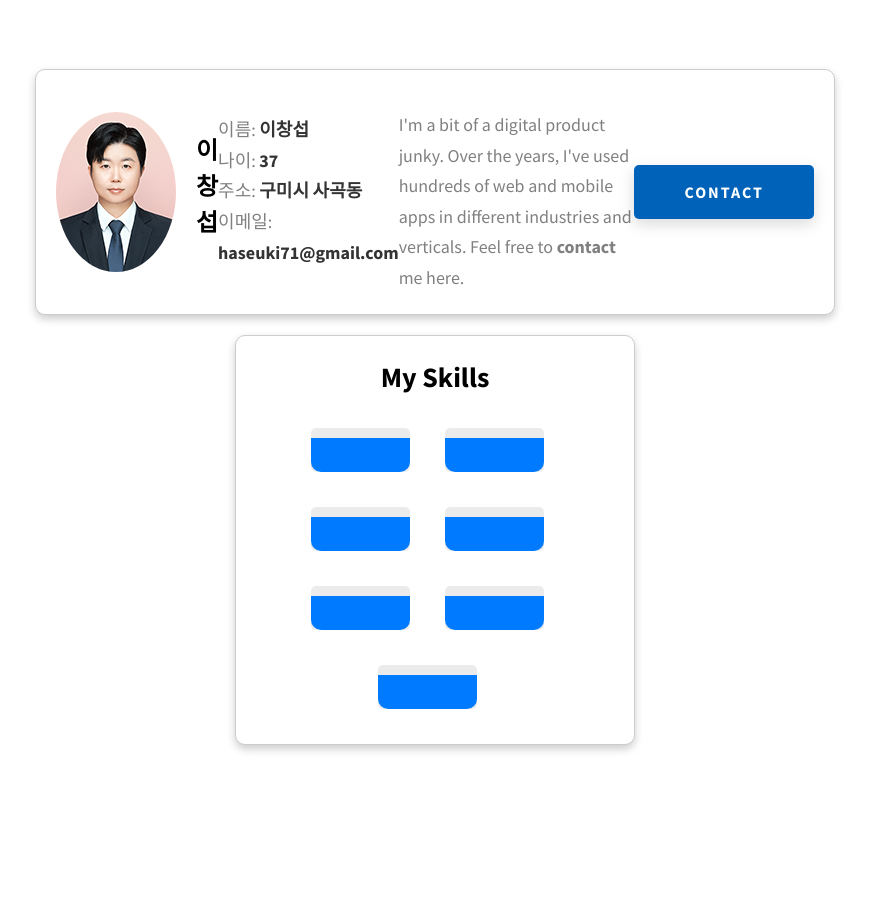
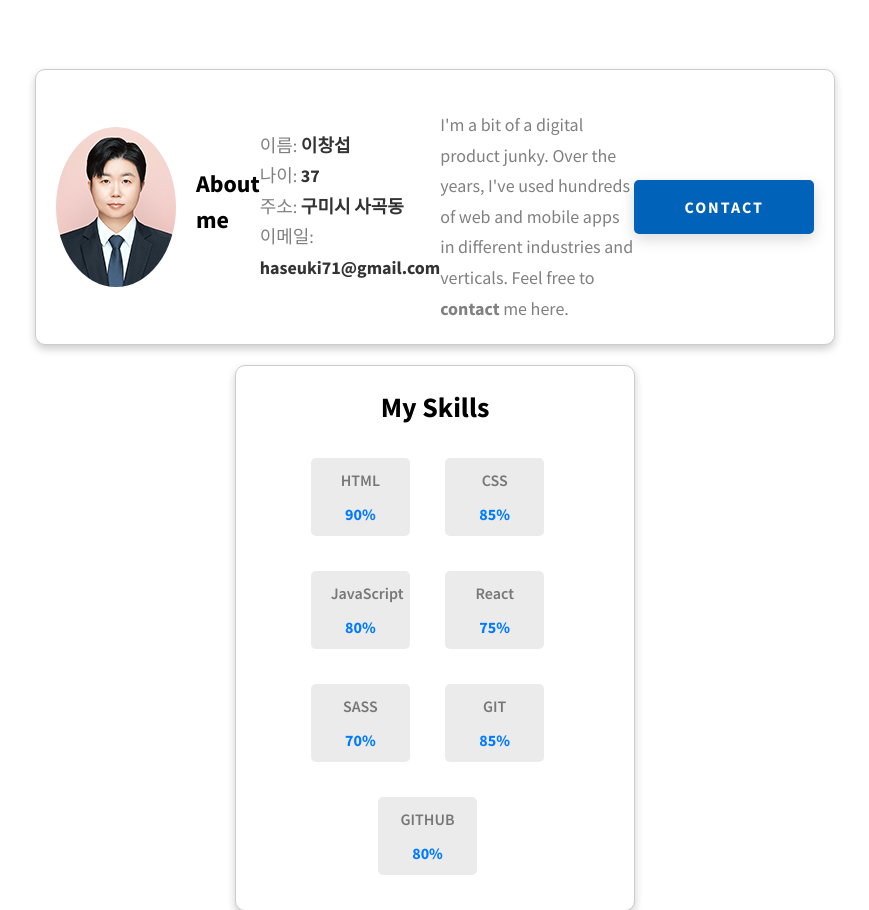
Before and after one commit to leechangseop71/leechangseop71.github.io, a website: page index.html in a window 1280 px wide. Shown: the part 1100-2010 px from the top of the page, without its empty margins (205-1074 px from the left). Drawn offline with Linux system fonts and the light colour scheme; files whose address does not match are found by name.

Commit message:
---------------------------------------

```diff
--- a/css/style.css
+++ b/css/style.css
@@ -346,16 +346,8 @@ textarea {
 
       /* 퍼센트(%) 배경 스타일 */
       .skills__percentage {
-          position: absolute;
-          bottom: 0;
-          left: 0;
-          width: 100%;
-          background: #007bff;
-          color: #fff;
-          font-weight: bold;
-          padding: 5px 0;
-          border-bottom-left-radius: 10px;
-          border-bottom-right-radius: 10px;
+        background: conic-grad(var(--clr) var(--i)
+        100%);
       }
 
 .projects__row {
--- a/index.html
+++ b/index.html
@@ -159,7 +159,7 @@
         </h2>
         <div class="profile-card">
           <img src="./assets//png/profile.png" alt="Profile" class="profile-img">
-          <div class="profile-name">이창섭</div>
+          <div class="profile-name">About me</div>
           <div class="profile-details">
               <p>
                   이름: <span class="profile-details-info">이창섭</span><br>
```
